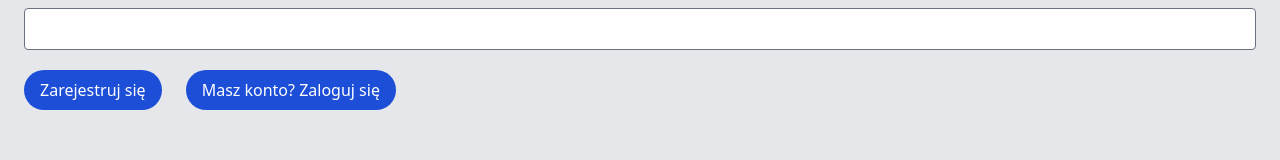
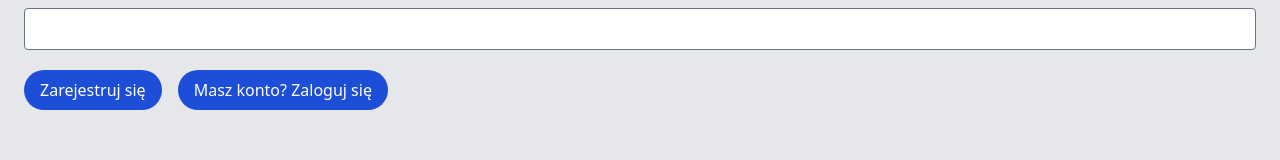
Before and after one commit to LoQeN00/nextjs-graphql-ts-shop, a Next.js app: page /signup in a window 1280 px wide. Shown: the part 434-594 px from the top of the page. Built offline with nearby package versions, Linux system fonts and the light colour scheme; no server answers.

Commit message:
Changed styles for SignUp form

```diff
--- a/components/Signup/SignupForm.tsx
+++ b/components/Signup/SignupForm.tsx
@@ -61,7 +61,7 @@
           <Input className="w-full" id="password" label="Password" type="password" />
           <Input className="w-full" id="name" label="Name" type="text" />
           <Input className="w-full" id="surname" label="Surname" type="text" />
-          <div className="space-x-6">
+          <div className="flex flex-col space-y-4 justify-center sm:block sm:space-y-0 sm:space-x-4">
             <button type="submit" className="px-4 py-2 rounded-full bg-blue-700 text-white">
               Zarejestruj się
             </button>
```
